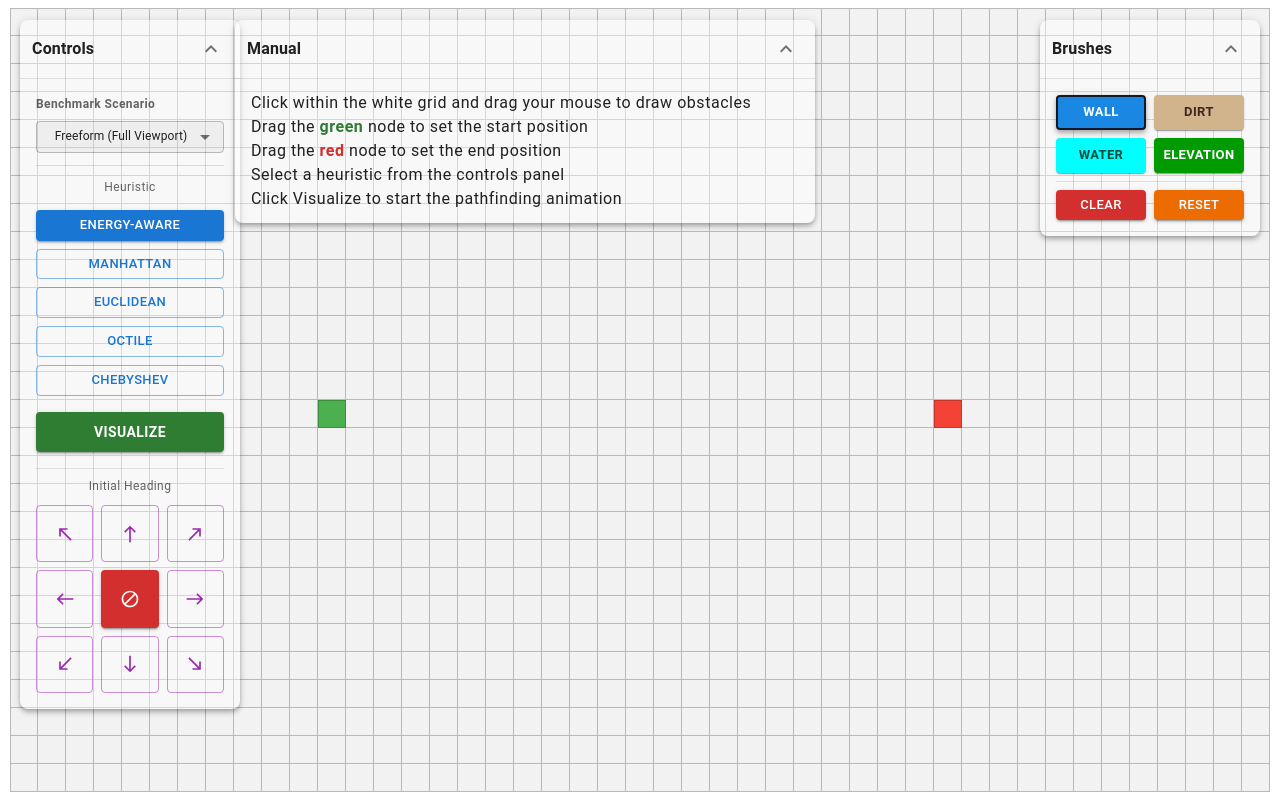
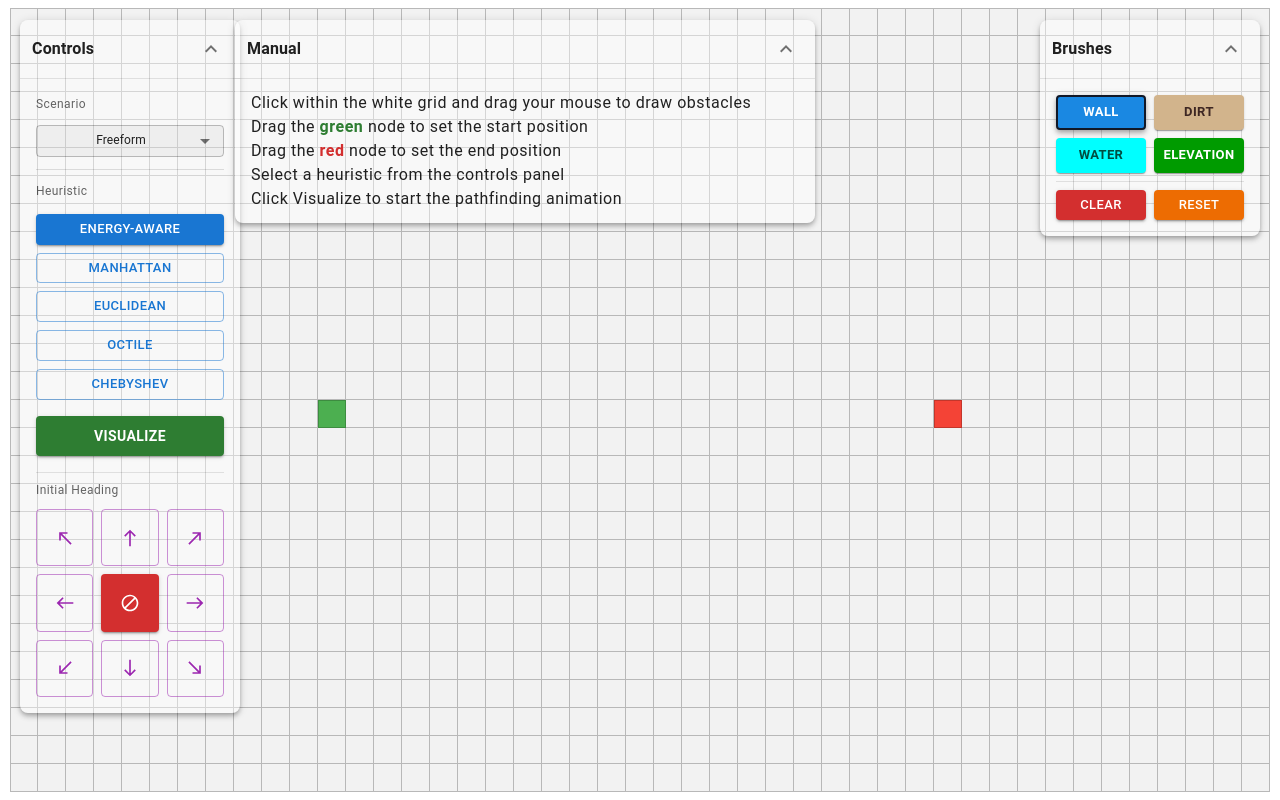
Before and after one commit to ruicchi/energy-aware-astar, a React (Vite) app: page / in a window 1280 px wide. Built offline with nearby package versions, Linux system fonts and the light colour scheme; some icons are missing.

Commit message:
chore: clean code

```diff
--- a/src/game/controls/HeadingControls.tsx
+++ b/src/game/controls/HeadingControls.tsx
@@ -52,7 +52,12 @@ export function HeadingControls() {
         pointerEvents: !isEnergyAware ? "none" : "auto",
       }}
     >
-      <Typography variant="caption" color="textSecondary" sx={{ mb: 1, display: "block" }}>
+      <Typography
+        variant="caption"
+        color="textSecondary"
+        align="left"
+        sx={{ mb: 1, display: "block" }}
+      >
         Initial Heading
       </Typography>
       <Box
--- a/src/game/controls/HeuristicControls.tsx
+++ b/src/game/controls/HeuristicControls.tsx
@@ -37,7 +37,12 @@ export function HeuristicControls({ onOpenResults }: HeuristicControlsProps) {
         transition: "opacity 0.2s",
       }}
     >
-      <Typography variant="caption" color="textSecondary" sx={{ mb: 0.5, display: "block" }}>
+      <Typography
+        variant="caption"
+        color="textSecondary"
+        align="left"
+        sx={{ mb: 0.5, display: "block" }}
+      >
         Heuristic
       </Typography>
 
@@ -197,7 +202,7 @@ export function HeuristicControls({ onOpenResults }: HeuristicControlsProps) {
               fontWeight="bold"
               color={pathMetrics.isSafe ? "success.main" : "error.main"}
             >
-              Safety: {pathMetrics.isSafe ? "Safe ✓" : `Unsafe ✗ (${pathMetrics.safetyFailureReason ?? "Hazard"})`}
+              Safety: {pathMetrics.isSafe ? "Safe" : `Unsafe (${pathMetrics.safetyFailureReason})`}
             </Typography>
           )}
 
--- a/src/game/controls/ScenarioControls.tsx
+++ b/src/game/controls/ScenarioControls.tsx
@@ -35,22 +35,22 @@ export function ScenarioControls() {
 
     if (key === "case1") {
       loadScenario(flatTerrainScenario, {
-        name: "Case 1: Flat Obstacles",
+        name: "Flat Obstacles",
         instantSolve: true,
       });
     } else if (key === "case2") {
       loadScenario(elevatedTerrainScenario, {
-        name: "Case 2: Steep Ridge",
+        name: "Steep Ridge",
         instantSolve: true,
       });
     } else if (key === "case3") {
       loadScenario(frictionTerrainScenario, {
-        name: "Case 3: Mud & Water",
+        name: "Mud & Water",
         instantSolve: true,
       });
     } else if (key === "case4") {
       loadScenario(mixedTerrainScenario, {
-        name: "Case 4: Mixed Hazard",
+        name: "Mixed Hazard",
         instantSolve: true,
       });
     } else if (key === "procedural") {
@@ -112,11 +112,11 @@ export function ScenarioControls() {
           justifyContent: "space-between",
         }}
       >
-        <Typography variant="caption" color="textSecondary" sx={{ fontWeight: "bold" }}>
-          Benchmark Scenario
+        <Typography variant="caption" color="textSecondary" sx={{ mb: 0.5, display: "block" }}>
+          Scenario
         </Typography>
         {isFixedDimensions && (
-          <Tooltip title="Reload Scenario configuration" arrow>
+          <Tooltip title="Reload" arrow>
             <IconButton
               size="small"
               onPointerDown={(e) => e.stopPropagation()}
@@ -141,22 +141,22 @@ export function ScenarioControls() {
         }}
       >
         <MenuItem value="freeform" sx={{ fontSize: "12px" }}>
-          Freeform (Full Viewport)
+          Freeform
         </MenuItem>
         <MenuItem value="case1" sx={{ fontSize: "12px" }}>
-          Case 1: Flat Obstacles
+          1: Flat Obstacles
         </MenuItem>
         <MenuItem value="case2" sx={{ fontSize: "12px" }}>
-          Case 2: Steep Ridge
+          2: Steep Ridge
         </MenuItem>
         <MenuItem value="case3" sx={{ fontSize: "12px" }}>
-          Case 3: Mud & Water
+          3: Mud & Water
         </MenuItem>
         <MenuItem value="case4" sx={{ fontSize: "12px" }}>
-          Case 4: Mixed Hazard
+          4: Mixed Hazard
         </MenuItem>
         <MenuItem value="procedural" sx={{ fontSize: "12px" }}>
-          Monte Carlo Seed (1–50)
+          Monte Carlo Seed (1-50)
         </MenuItem>
       </Select>
 
@@ -177,7 +177,11 @@ export function ScenarioControls() {
             onChange={handleSeedChange}
             onPointerDown={(e) => e.stopPropagation()}
             slotProps={{
-              htmlInput: { min: 1, max: 9999, style: { fontSize: "12px", padding: "4px 8px" } },
+              htmlInput: {
+                min: 1,
+                max: 9999,
+                style: { fontSize: "12px", padding: "4px 8px" },
+              },
               inputLabel: { style: { fontSize: "11px" } },
             }}
             sx={{ flex: 1 }}
```
